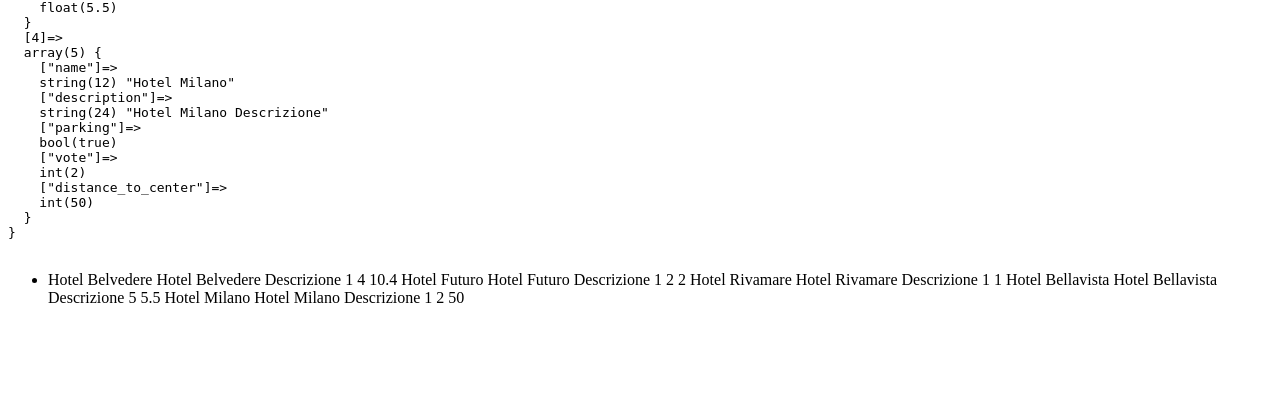
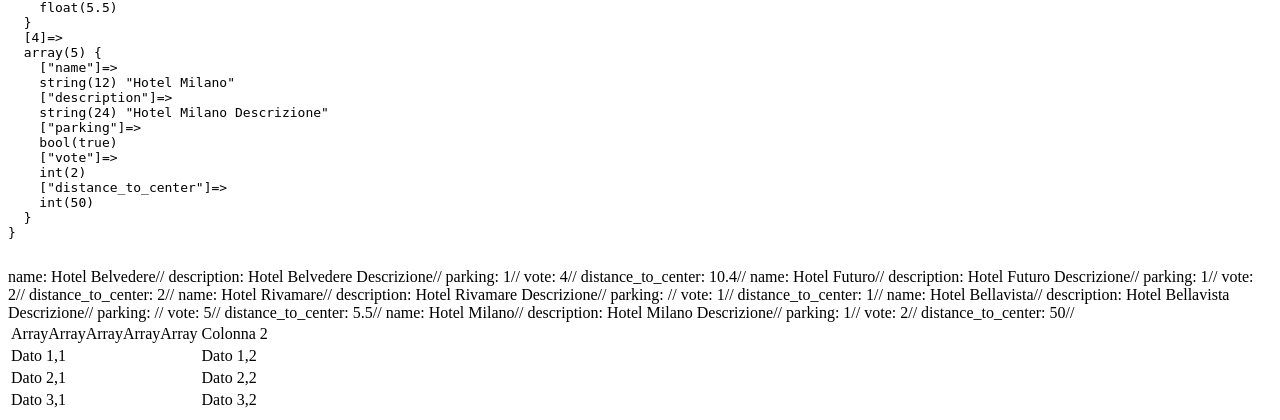
Before and after one commit to MatteoCarbone17/php-hotel, a PHP site: page / in a window 1280 px wide. Shown: the part 845-1265 px from the top of the page. Before the commit the page ends 1148 px from the top, so only its background shows below. Run offline with PHP 8.4, Linux system fonts and the light colour scheme.

Commit message:
improve print

```diff
--- a/index.php
+++ b/index.php
@@ -56,21 +56,34 @@
         </h1>
     </header>
     <main>
-
         <pre>
          <?php var_dump($hotels) ?>
         </pre>
-        <ul>
-            <li>
-                <?php foreach($hotels as $value => $hotelList){
-                     foreach($hotelList as $element){
-                        echo  '  ' .  $element;
-                     }
-
+        <table>
+        <?php foreach ($hotels as $hotelList) {
+                    foreach ($hotelList as $key => $value) {
+                        echo $key . ': ' .  $value . '// ';
+                    }
                 }
                 ?>
-            </li>
-        </ul>
+                <tr>
+                    <td><?php foreach ($hotels as $key => $hotelList)  echo $hotelList ?></td>
+                    <td>Colonna 2</td>
+                </tr>
+                <tr>
+                    <td>Dato 1,1</td>
+                    <td>Dato 1,2</td>
+                </tr>
+            <tr>
+                <td>Dato 2,1</td>
+                <td>Dato 2,2</td>
+            </tr>
+            <tr>
+                <td>Dato 3,1</td>
+                <td>Dato 3,2</td>
+            </tr>
+        </table>
+
     </main>
 </body>
 
```
